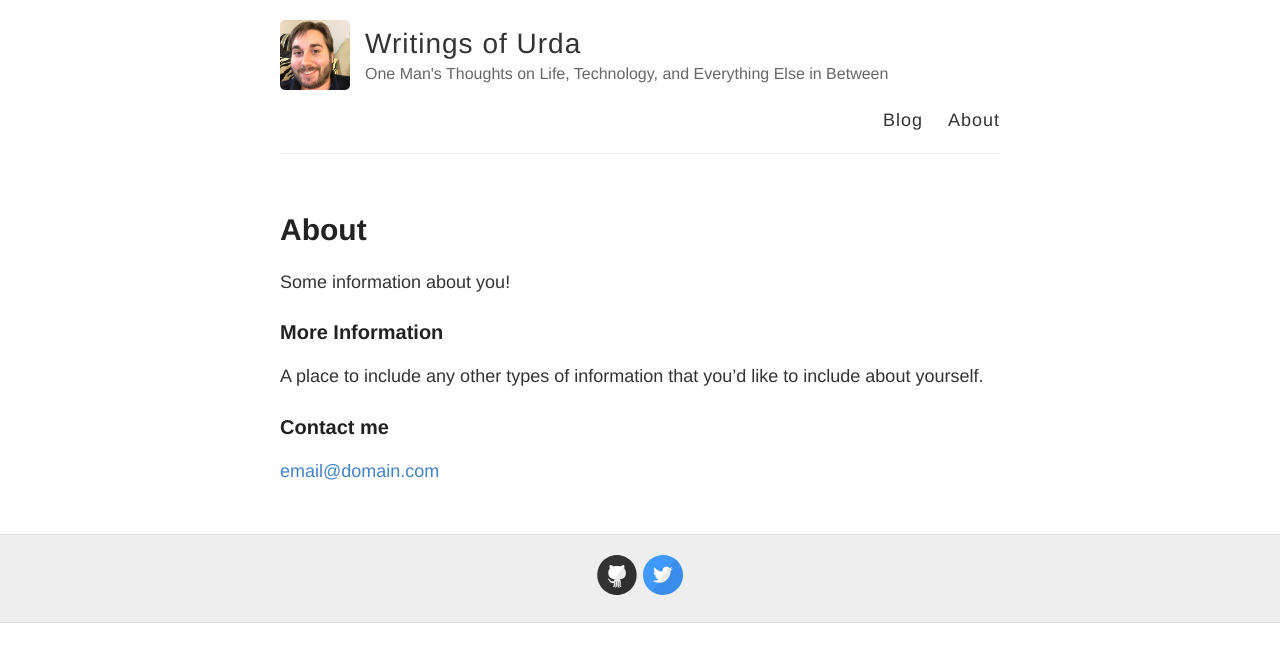
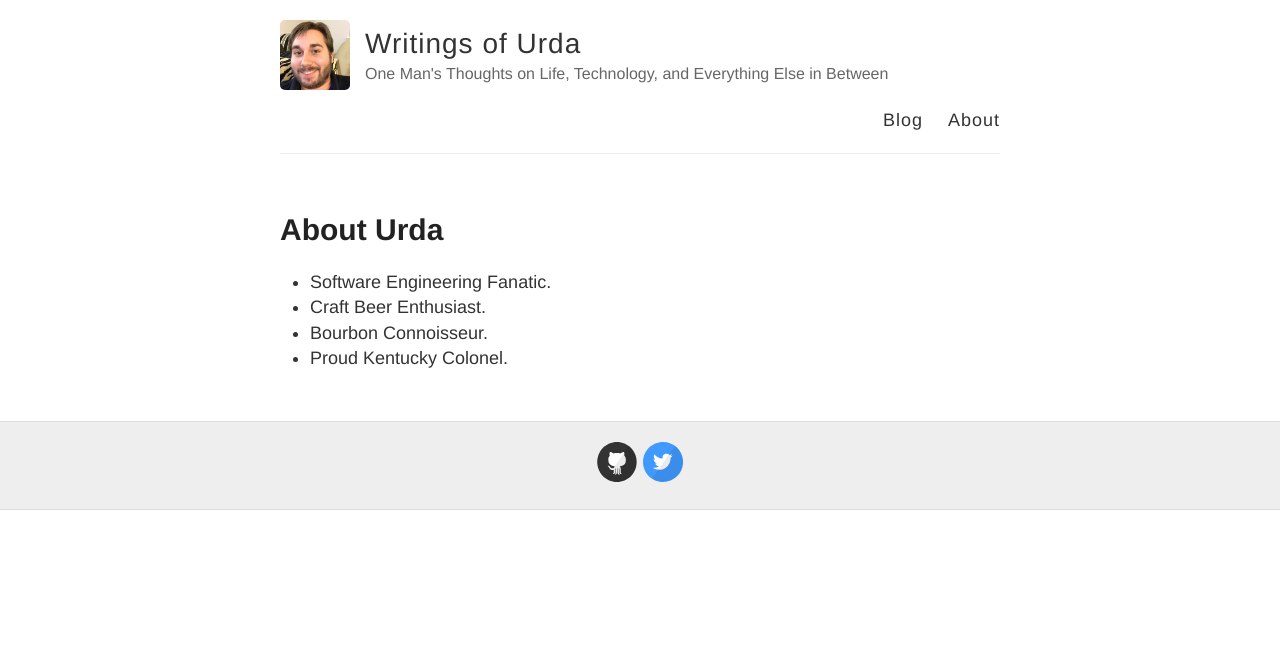
Before and after one commit to urda/website, a Jekyll site: the page built from about.md, in a window 1280 px wide. Shown: the top 662 px of the page. Built offline with Jekyll 4.4.1, drawn with Linux system fonts in a browser that asks for light colours; Markdown is read by kramdown in place of the engine named in the settings.

Commit message:
Update about page

```diff
--- a/about.md
+++ b/about.md
@@ -1,15 +1,10 @@
 ---
 layout: page
-title: About
+title: About Urda
 permalink: /about/
 ---
 
-Some information about you!
-
-### More Information
-
-A place to include any other types of information that you'd like to include about yourself.
-
-### Contact me
-
-[email@domain.com](mailto:email@domain.com)
+* Software Engineering Fanatic.
+* Craft Beer Enthusiast.
+* Bourbon Connoisseur.
+* Proud Kentucky Colonel.
```
